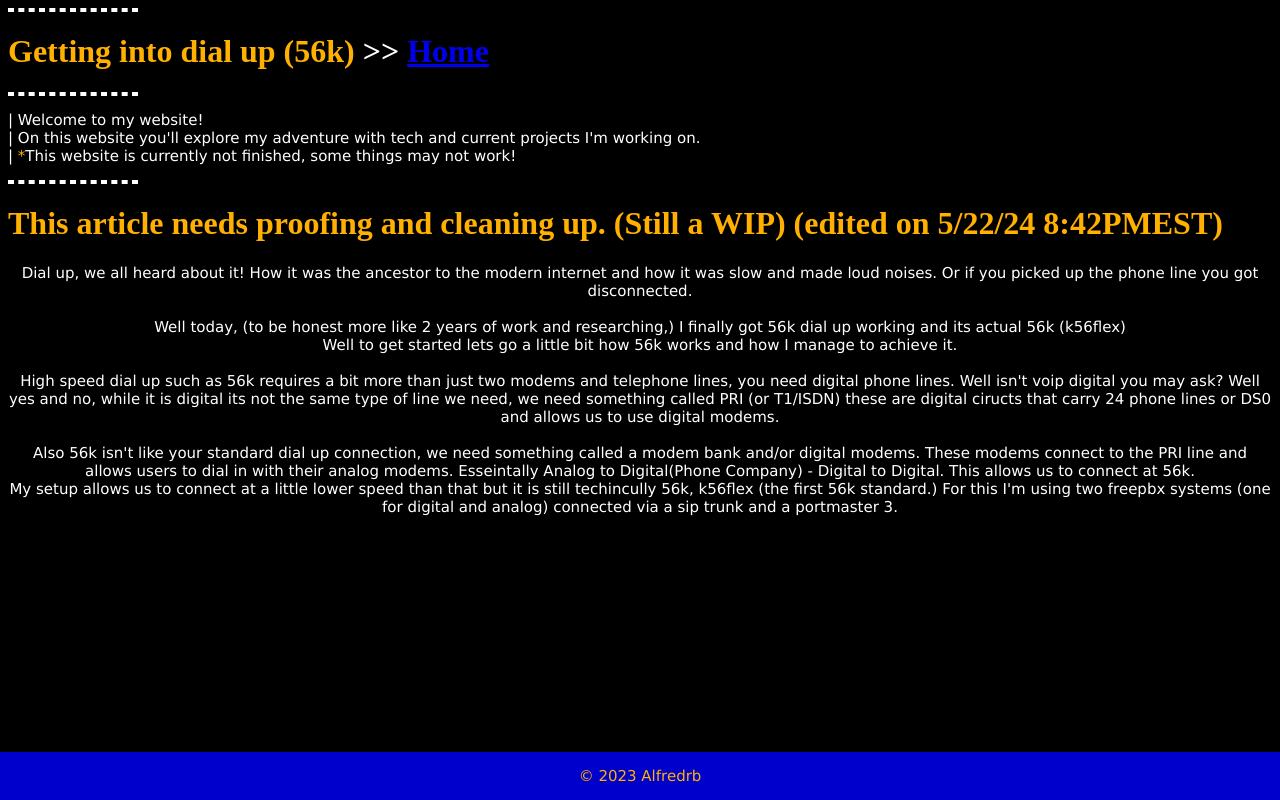
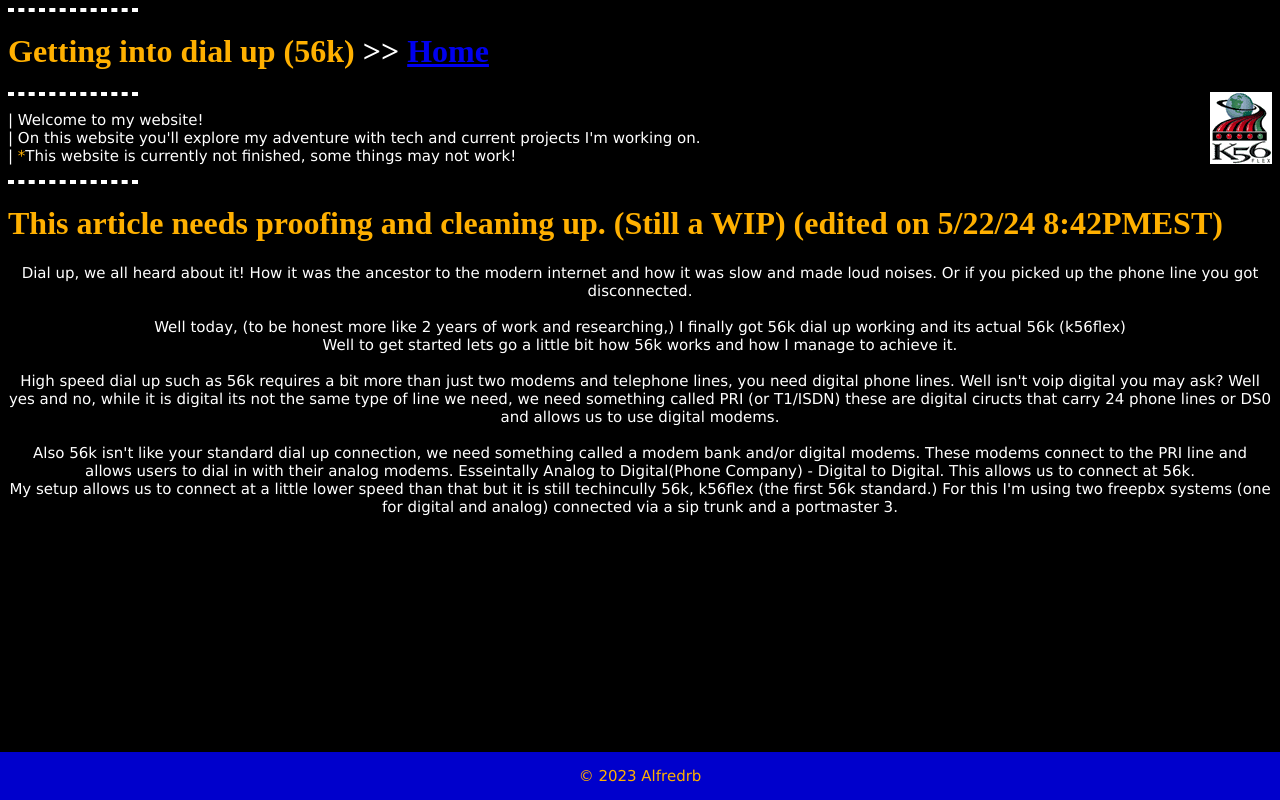
Before and after one commit to alfredrb/alfredrb.github.io, a plain HTML site: page blog/latest.html in a window 1280 px wide. Drawn offline with Linux system fonts and the light colour scheme.

Commit message:
Update 5222402

```diff
--- a/blog/latest.html
+++ b/blog/latest.html
@@ -9,7 +9,7 @@
 
 <div class="Header">
 <hr>
-<h1> <amber> Getting into dial up (56k) </amber> >> <a href="/index.html">Home</a></h1>
+<h1> <amber> Getting into dial up (56k) </amber> >> <a href="/index.html">Home</a></h1> <img src="\Images\k56logo.gif" style="float:right"></img>
 <hr>
 </div>
 <div class="Introduction">
```
Also changed, not shown: Images/k56logo.gif (added).
